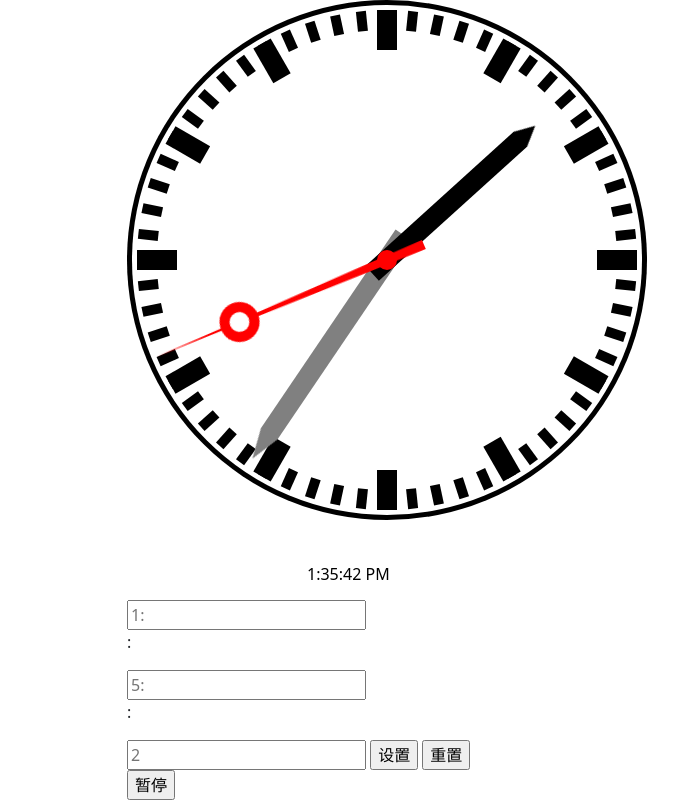
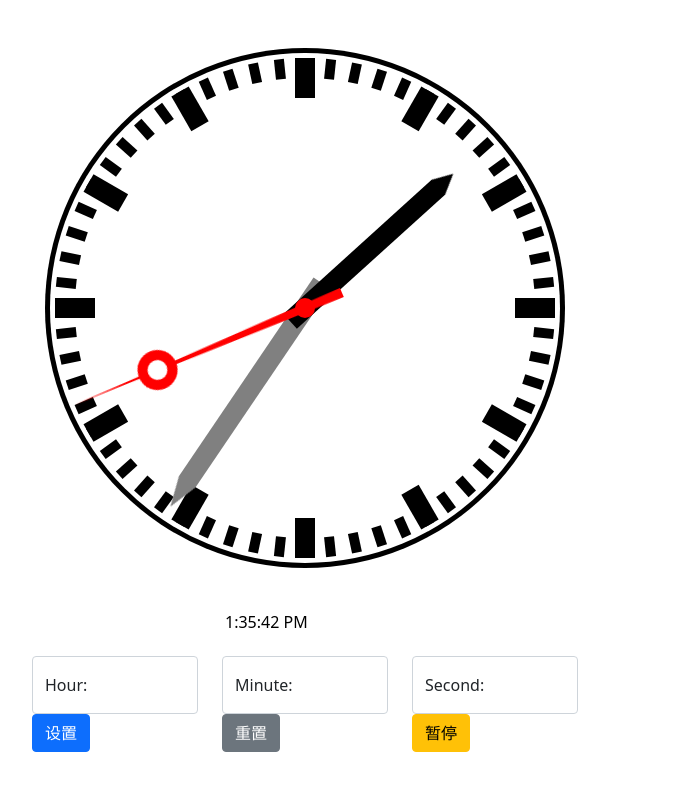
Before and after one commit to yangzf-1023/Interactive-Clock, a plain HTML site: page index.html in a window 1280 px wide. Shown: the whole page, without its empty margins (335-1013 px from the left). Drawn offline with nearby package versions, Linux system fonts and the light colour scheme.

Commit message:
feat: update the layout and set the input and button's style

```diff
--- a/index.html
+++ b/index.html
@@ -13,10 +13,8 @@
 <body>
 <!-- 整个表 -->
 <div class="container">
-    <div class="row">
-        <!-- 表 -->
-        <div class="col-md-4"></div>
-        <div class="col-md-4">
+    <div class="row justify-content-center mt-5">
+        <div class="col-md-8" style="display: flex; justify-content: center">
             <div id="clock">
                 <svg viewbox="0 0 520 600">
                     <!-- 圆心是(260,260)最底层 -->
@@ -46,31 +44,47 @@
                 </svg>
             </div>
         </div>
-        <div class="col-md-4"></div>
     </div>
 
     <!-- 负责数字时间的显示 -->
     <!-- <div id="digit">00:00:00</div> -->
 
     <!-- 控件 -->
-    <div class="row">
-        <div class="col-md-4"></div>
-        <div class="col-md-4">
-            <div id="widget">
-                <input type="text" maxlength="2" minlength="2" id="hour_place" inputmode="numeric"
+    <div class="row justify-content-center">
+        <div class="col-md-2 mt-2">
+            <form class="form-floating">
+                <input type="text" class="form-control" maxlength="2" minlength="2" id="hour_place" inputmode="numeric"
                        pattern="(?:[0-1][0-9]|2[0-3])">
-                <p>:</p>
-                <input type="text" maxlength="2" minlength="2" id="minute_place" inputmode="numeric"
+                <label for="hour_place">Hour:</label>
+            </form>
+        </div>
+        <div class="col-md-2 mt-2">
+            <form class="form-floating">
+                <input type="text" class="form-control" maxlength="2" minlength="2" id="minute_place"
+                       inputmode="numeric"
                        pattern="[0-5][0-9]">
-                <p>:</p>
-                <input type="text" maxlength="2" minlength="2" id="second_place" inputmode="numeric"
+                <label for="minute_place">Minute:</label>
+            </form>
+        </div>
+        <div class="col-md-2 mt-2">
+            <form class="form-floating">
+                <input type="text" class="form-control" maxlength="2" minlength="2" id="second_place"
+                       inputmode="numeric"
                        pattern="[0-5][0-9]">
-                <input type='button' value="设置" id="set"></input>
-                <input type='button' value="重置" id="reset"></input>
-                <input type='button' value="暂停" id="pause"></input>
-            </div>
+                <label for="second_place">Second:</label>
+            </form>
         </div>
-        <div class="col-md-4"></div>
+    </div>
+    <div class="row justify-content-center">
+        <div class="col-md-2 myBtnContainer">
+            <input type='button' class="btn btn-primary myBtn" value="设置" id="set"></input>
+        </div>
+        <div class="col-md-2 myBtnContainer">
+            <input type='button' class="btn btn-secondary myBtn" value="重置" id="reset"></input>
+        </div>
+        <div class="col-md-2 myBtnContainer">
+            <input type='button' class="btn btn-warning myBtn" value="暂停" id="pause"></input>
+        </div>
     </div>
 </div>
 <script src="https://cdn.jsdelivr.net/npm/bootstrap@5.0.2/dist/js/bootstrap.bundle.min.js"
```
